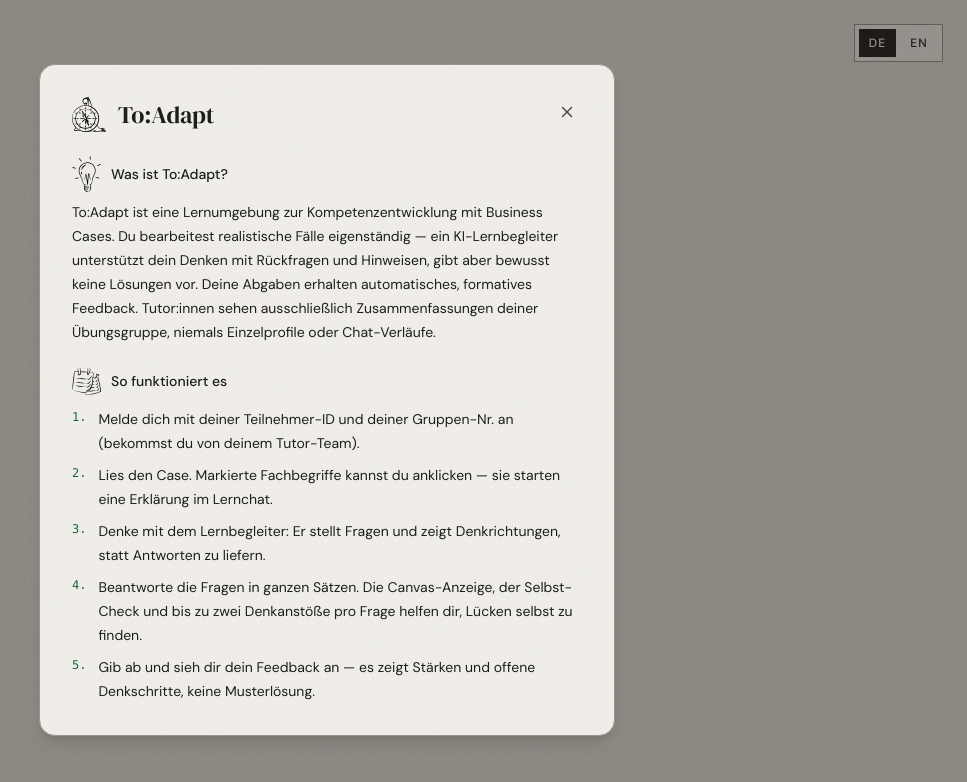
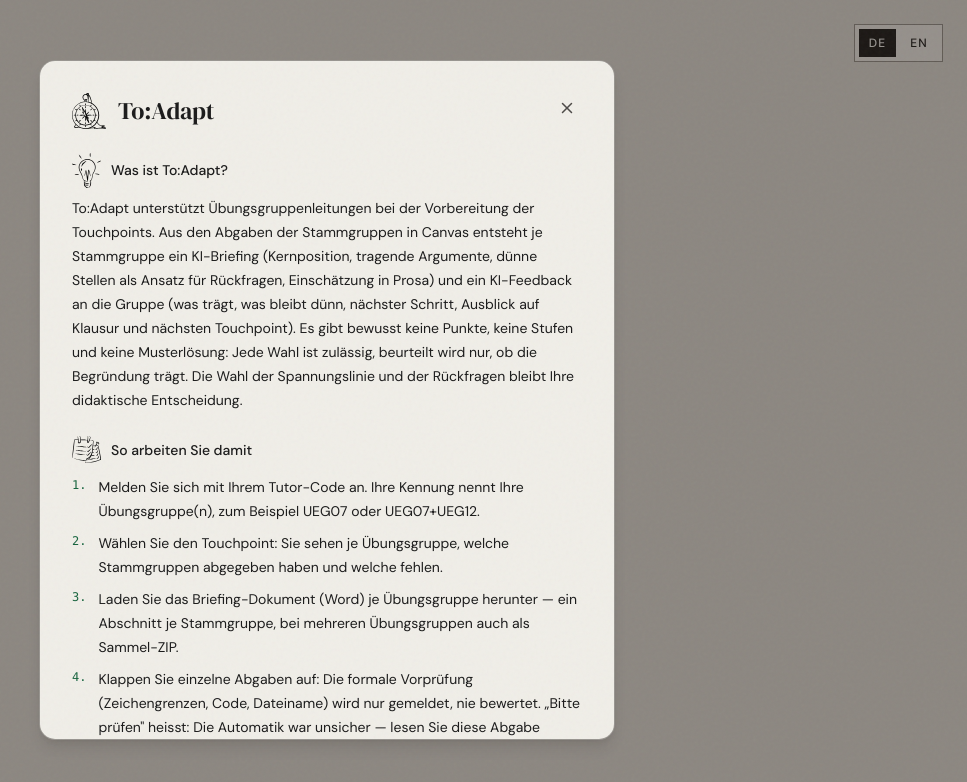
Before and after one commit to koizachek/ToAdapt, a Next.js app in the folder frontend/: page / in a window 1280 px wide. Both pictures are taken after a click on the button "Über To:Adapt". Shown: the top 782 px of the page, without its empty margins (313-1280 px from the left). Built offline with nearby package versions, Linux system fonts and the light colour scheme.

Commit message:
Startseite: Info-Dialog beschreibt in der Tutorenansicht die Tutor-Funktionen (Briefings, Feedback, Rollen) statt der Studierenden-Features

```diff
--- a/frontend/app/page.tsx
+++ b/frontend/app/page.tsx
@@ -63,6 +63,16 @@
       'Beantworte die Fragen in ganzen Sätzen. Die Canvas-Anzeige, der Selbst-Check und bis zu zwei Denkanstöße pro Frage helfen dir, Lücken selbst zu finden.',
       'Gib ab und sieh dir dein Feedback an — es zeigt Stärken und offene Denkschritte, keine Musterlösung.',
     ],
+    aboutWhatTeacher: 'To:Adapt unterstützt Übungsgruppenleitungen bei der Vorbereitung der Touchpoints. Aus den Abgaben der Stammgruppen in Canvas entsteht je Stammgruppe ein KI-Briefing (Kernposition, tragende Argumente, dünne Stellen als Ansatz für Rückfragen, Einschätzung in Prosa) und ein KI-Feedback an die Gruppe (was trägt, was bleibt dünn, nächster Schritt, Ausblick auf Klausur und nächsten Touchpoint). Es gibt bewusst keine Punkte, keine Stufen und keine Musterlösung: Jede Wahl ist zulässig, beurteilt wird nur, ob die Begründung trägt. Die Wahl der Spannungslinie und der Rückfragen bleibt Ihre didaktische Entscheidung.',
+    aboutHowTitleTeacher: 'So arbeiten Sie damit',
+    aboutStepsTeacher: [
+      'Melden Sie sich mit Ihrem Tutor-Code an. Ihre Kennung nennt Ihre Übungsgruppe(n), zum Beispiel UEG07 oder UEG07+UEG12.',
+      'Wählen Sie den Touchpoint: Sie sehen je Übungsgruppe, welche Stammgruppen abgegeben haben und welche fehlen.',
+      'Laden Sie das Briefing-Dokument (Word) je Übungsgruppe herunter — ein Abschnitt je Stammgruppe, bei mehreren Übungsgruppen auch als Sammel-ZIP.',
+      'Klappen Sie einzelne Abgaben auf: Die formale Vorprüfung (Zeichengrenzen, Code, Dateiname) wird nur gemeldet, nie bewertet. „Bitte prüfen" heisst: Die Automatik war unsicher — lesen Sie diese Abgabe direkt.',
+      'Laden Sie das Feedback an die Stammgruppen als ZIP (ein Dokument je Gruppe) und geben Sie es weiter, zum Beispiel über Canvas.',
+      'Master-Tutor: lädt den Canvas-Export als ZIP hoch, verfolgt die Verarbeitung im Hintergrund und ordnet Abgaben ohne erkennbaren Code nachträglich zu. Abgabedateien und Mitgliedernamen werden nie gespeichert.',
+    ],
   },
   en: {
     taglineStudent: 'Competency development with business cases',
@@ -103,6 +113,16 @@
       'Think with the learning companion: it asks questions and points out directions instead of delivering answers.',
       'Answer the questions in complete sentences. The canvas indicator, the self-check, and up to two thinking prompts per question help you find gaps yourself.',
       'Submit and review your feedback — it shows strengths and open thinking steps, not a model solution.',
+    ],
+    aboutWhatTeacher: 'To:Adapt supports tutorial group leads in preparing the touchpoints. From the home groups\' submissions in Canvas it creates, per home group, an AI briefing (core position, supporting arguments, thin spots as prompts for follow-up questions, a prose assessment) and AI feedback for the group (what holds, what stays thin, next step, outlook on the exam and the next touchpoint). There are deliberately no points, no levels and no model solution: any choice is admissible; only the reasoning is judged. Choosing the line of tension and the questions remains your didactic decision.',
+    aboutHowTitleTeacher: 'How you work with it',
+    aboutStepsTeacher: [
+      'Log in with your tutor code. Your ID names your tutorial group(s), e.g. UEG07 or UEG07+UEG12.',
+      'Choose the touchpoint: per tutorial group you see which home groups have submitted and which are missing.',
+      'Download the briefing document (Word) per tutorial group — one section per home group; with several tutorial groups also as a combined ZIP.',
+      'Expand individual submissions: the formal pre-check (character limits, code, filename) is reported, never graded. "Please check" means the automation was unsure — read that submission directly.',
+      'Download the feedback for the home groups as a ZIP (one document per group) and pass it on, e.g. via Canvas.',
+      'Master tutor: uploads the Canvas export as a ZIP, follows the background processing and assigns submissions without a recognisable code. Submission files and member names are never stored.',
     ],
   },
 } satisfies Record<Locale, Record<string, string | string[] | ((max: number) => string)>>
@@ -531,17 +551,17 @@
                 {text.aboutWhatTitle}
               </h3>
               <p className="text-sm leading-6" style={{ color: 'var(--ink)' }}>
-                {text.aboutWhat}
+                {mode === 'teacher' ? text.aboutWhatTeacher : text.aboutWhat}
               </p>
             </div>
 
             <div>
               <h3 className="mb-3 flex items-center gap-2.5 text-sm font-medium">
                 <NotionIcon name="questions" size={29} />
-                {text.aboutHowTitle}
+                {mode === 'teacher' ? text.aboutHowTitleTeacher : text.aboutHowTitle}
               </h3>
               <ol className="flex flex-col gap-2">
-                {text.aboutSteps.map((step, i) => (
+                {(mode === 'teacher' ? text.aboutStepsTeacher : text.aboutSteps).map((step, i) => (
                   <li key={i} className="flex gap-3 text-sm leading-6">
                     <span className="shrink-0 font-mono text-xs mt-0.5" style={{ color: 'var(--accent)' }}>
                       {i + 1}.
```
